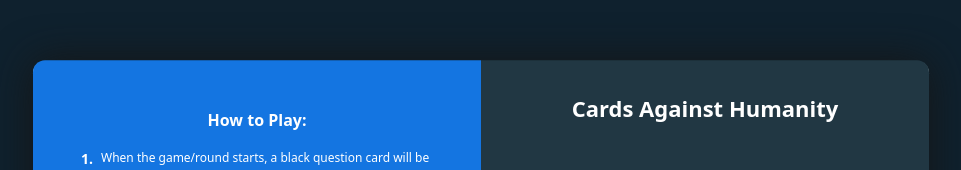
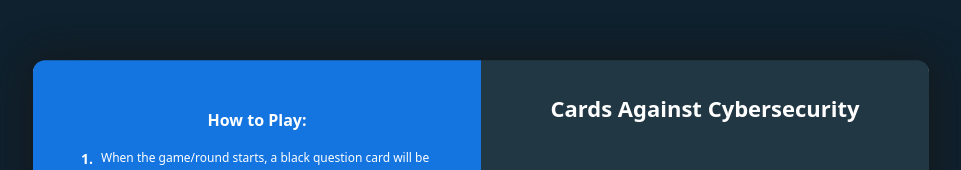
Before and after one commit to easton36/uno-it-innovation-board-game, a React (Vite) app in the folder frontend/: page / in a window 1280 px wide. Shown: the part 143-313 px from the top of the page, without its empty margins (159-1120 px from the left). Built offline with nearby package versions, Linux system fonts and the light colour scheme; no server answers.

Commit message:
Change name in some places

```diff
--- a/frontend/index.html
+++ b/frontend/index.html
@@ -4,7 +4,7 @@
     <meta charset="UTF-8" />
     <link rel="icon" href="icon.png" />
     <meta name="viewport" content="width=device-width, initial-scale=1.0" />
-    <title>UNO IT Innovation</title>
+    <title>Cards Against Cybersecurity</title>
   </head>
   <body>
     <div id="root"></div>
--- a/frontend/src/views/Main.jsx
+++ b/frontend/src/views/Main.jsx
@@ -119,7 +119,7 @@
 					marginTop: '-1px'
 				}}>
 					<div className="absolute top-8 text-center w-full">
-						<p className="mb-0 text-22 font-semibold">Cards Against Humanity</p>
+						<p className="mb-0 text-22 font-semibold">Cards Against Cybersecurity</p>
 						{/* <p className="-mt-1 text-14 font-normal">{subTitle}</p> */}
 					</div>
 
```
